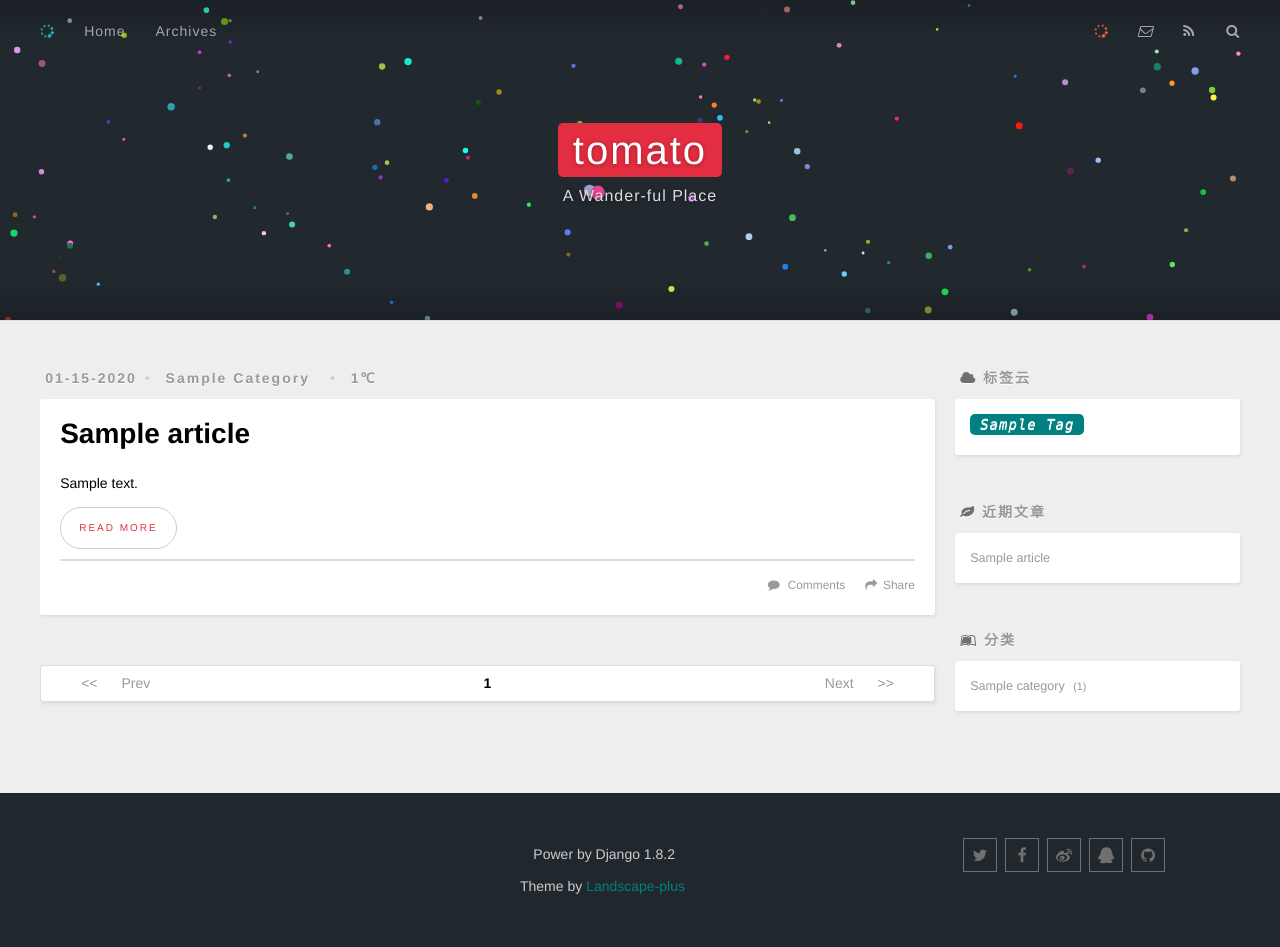
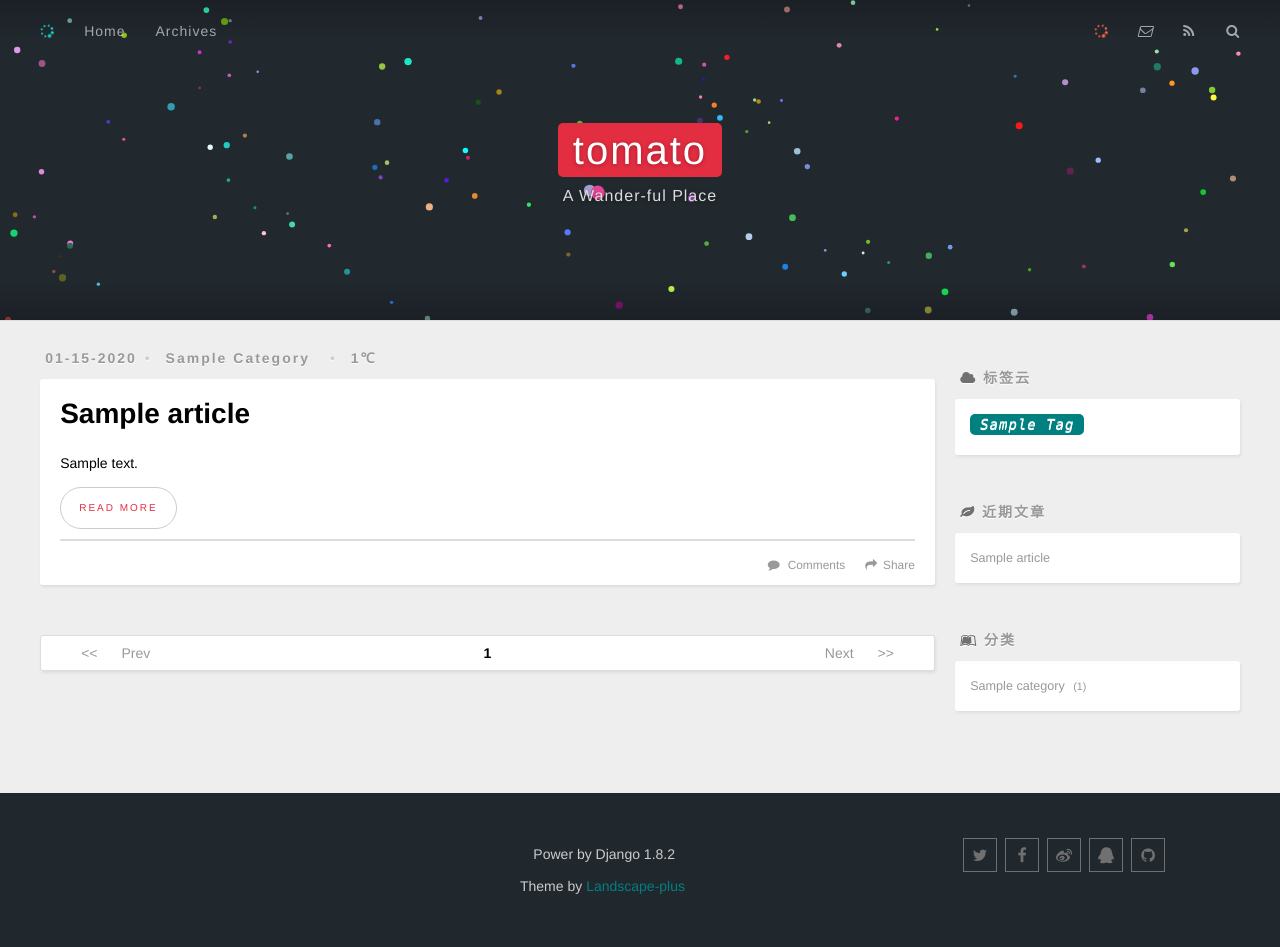
Before and after one commit to Jythoner/webblog, a Django app: page / in a window 1280 px wide. Run offline with Django 3.2, Linux system fonts and the light colour scheme; tables that the repository leaves empty hold one stand-in row (values such as "Sample post"); some libraries are stand-ins or nearby versions.

Commit message:
agin fix contact

```diff
--- a/webblog/blog/templates/index.html
+++ b/webblog/blog/templates/index.html
@@ -49,7 +49,7 @@
 
                         </div>
 
-                        <footer class="article-footer">
+                        <footer class="article-footer footer-bug">
 
                             <a class="article-share-link" data-share="baidu">Share</a>
 
--- a/webblog/static/css/style.css
+++ b/webblog/static/css/style.css
@@ -668,7 +668,7 @@ body {
 }
 
 .article {
-    margin: 50px 0;
+    margin: 30px 0;
 }
 
 .article-inner {
@@ -954,8 +954,8 @@ a.article-title:hover {
     font-size: 0.85em;
     line-height: 1.6em;
     border-top: 2px solid #ddd;
-    padding-top: 15px;
-    margin: 0 20px 20px;
+    padding-top: 10px;
+    margin: 0 20px 10px;
 }
 
 .article-footer:before,
@@ -1235,7 +1235,7 @@ a.article-title:hover {
 }
 
 .article-share-qq:hover {
-    background: #39b2e2;
+    background: teal;
     text-shadow: 0 1px #1d96c5;
 }
 
@@ -2027,4 +2027,7 @@ pre .javascript .function {
     font-size: 15px;
 }
 
+.footer-bug{
+    padding-top: 1.2em;
+}
 ::selection {background:teal; color:#FCF;}
```
